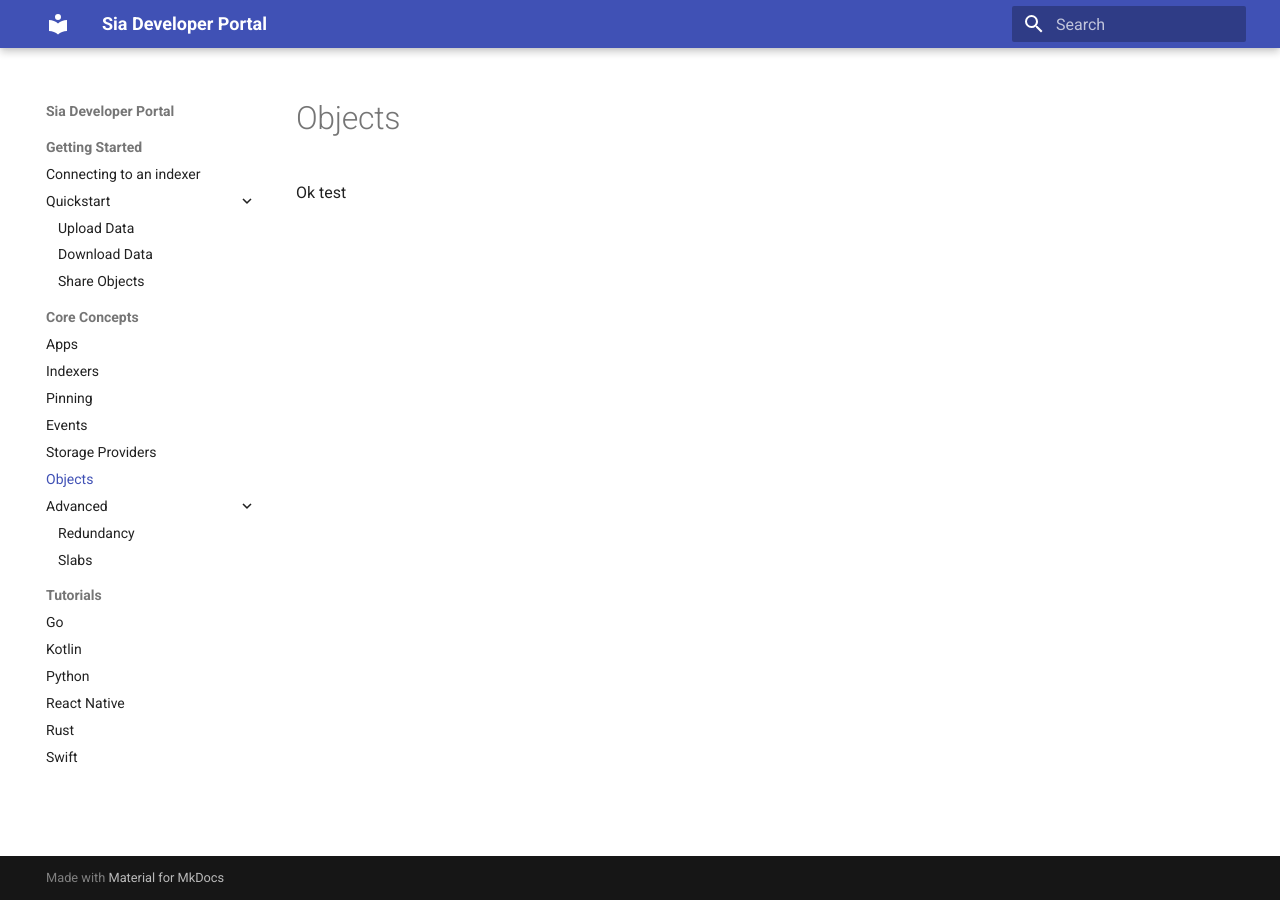
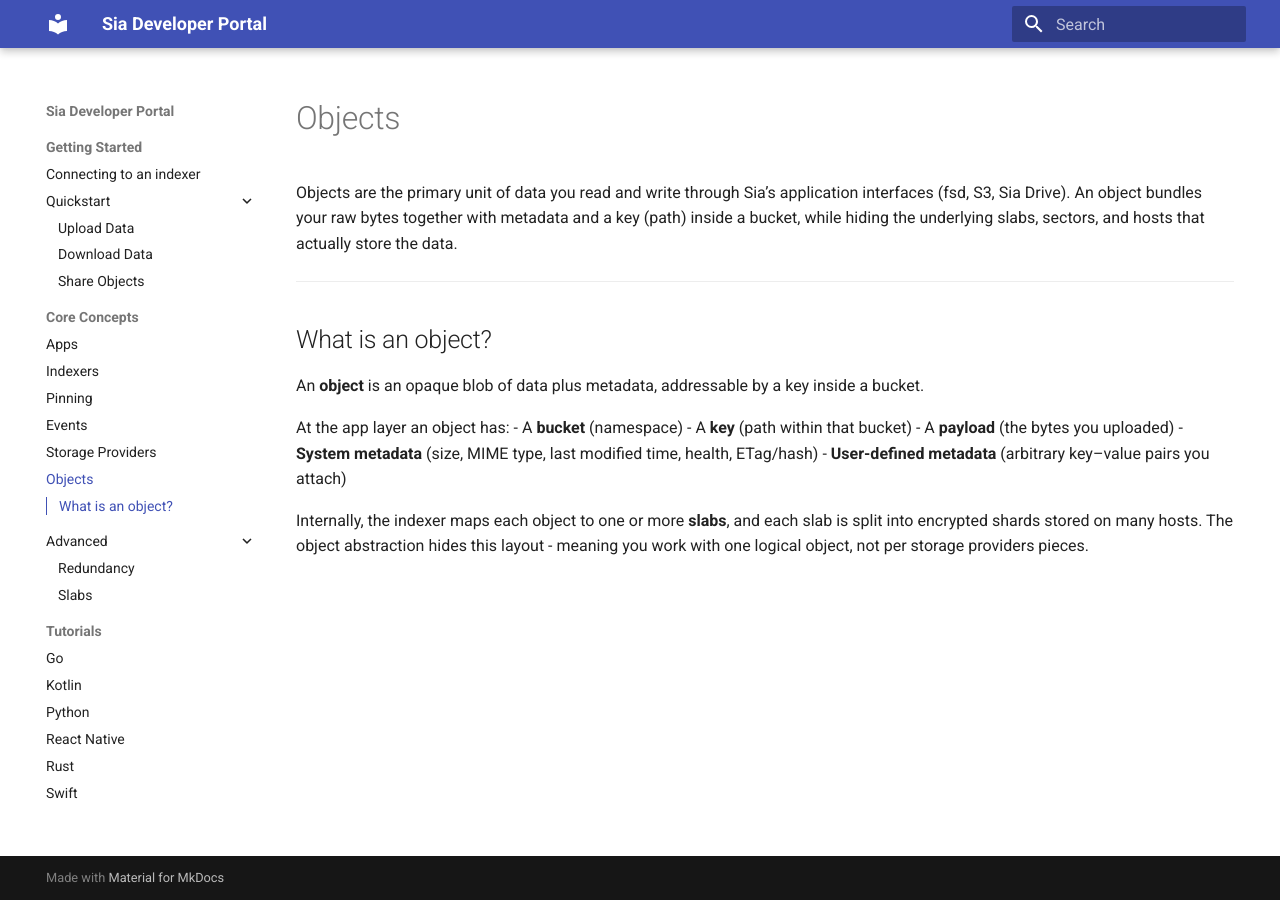
Before and after one commit to SiaFoundation/developer-portal, an MkDocs documentation site: the page built from docs/core-concepts/objects.md, in a window 1280 px wide. Built offline with MkDocs 1.6.1 and Material for MkDocs 9.7.7, drawn with Linux system fonts in a browser that asks for light colours.

Commit message:
what is an object/explain

```diff
--- a/docs/core-concepts/objects.md
+++ b/docs/core-concepts/objects.md
@@ -1,3 +1,28 @@
+---
+title: Objects
+---
+
 # Objects
 
-Ok test
+Objects are the primary unit of data you read and write through Sia’s
+application interfaces (fsd, S3, Sia Drive). An object bundles your raw
+bytes together with metadata and a key (path) inside a bucket, while hiding the
+underlying slabs, sectors, and hosts that actually store the data.
+
+---
+
+## What is an object?
+
+An **object** is an opaque blob of data plus metadata, addressable by a key
+inside a bucket.
+
+At the app layer an object has:
+- A **bucket** (namespace)
+- A **key** (path within that bucket)
+- A **payload** (the bytes you uploaded)
+- **System metadata** (size, MIME type, last modified time, health, ETag/hash)
+- **User-defined metadata** (arbitrary key–value pairs you attach)
+
+Internally, the indexer maps each object to one or more **slabs**, and each
+slab is split into encrypted shards stored on many hosts. The object abstraction
+hides this layout - meaning you work with one logical object, not per storage providers pieces.
```
